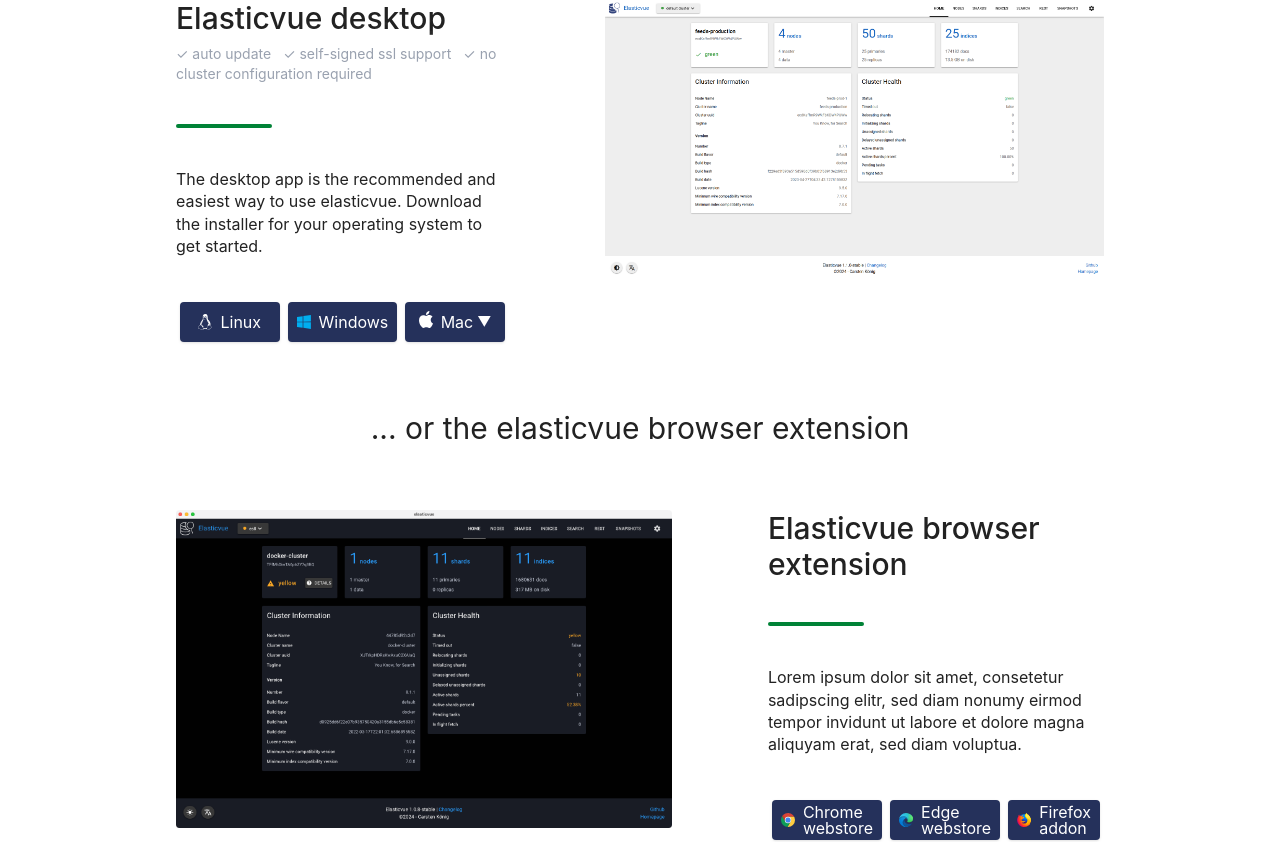
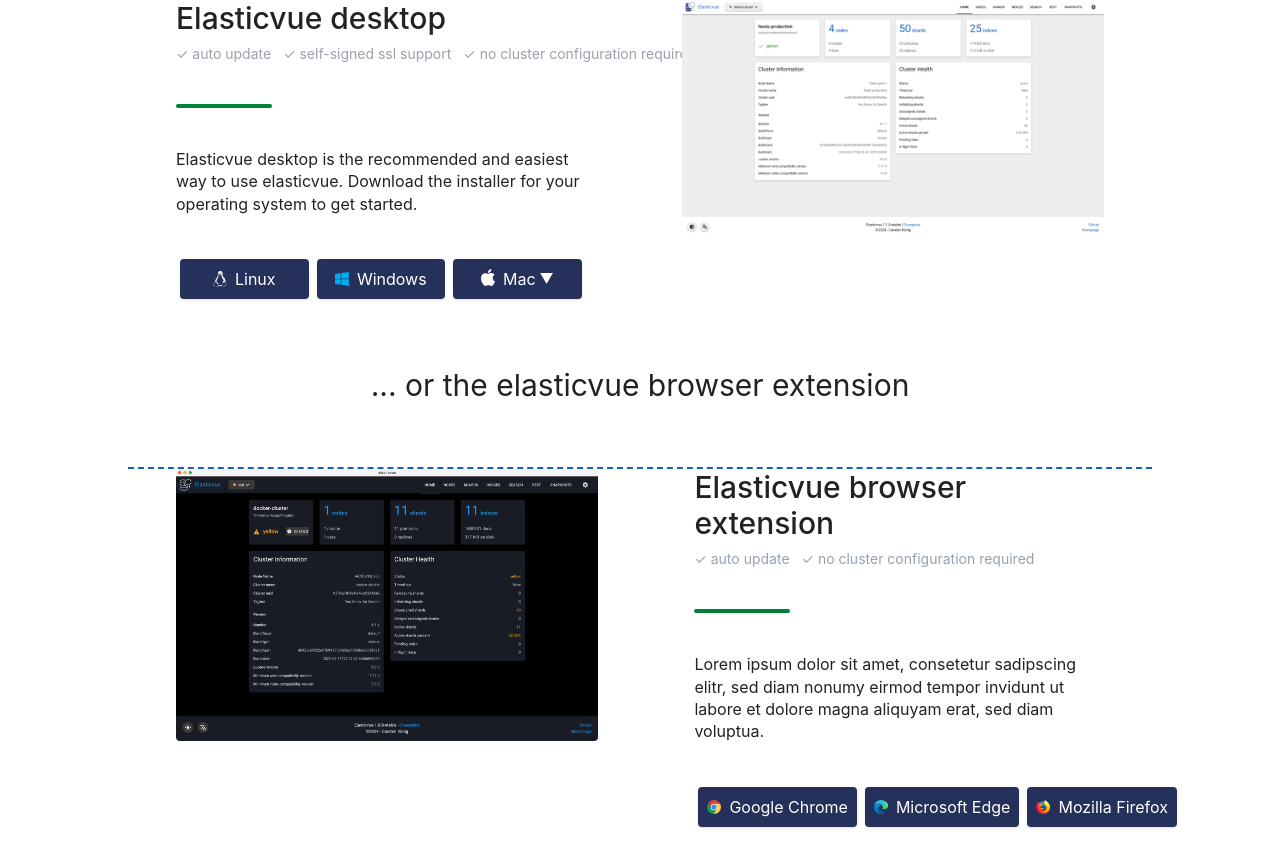
Before and after one commit to cars10/elasticvue_com-react, a Next.js app: page / in a window 1280 px wide. Shown: the part 928-1770 px from the top of the page. Built offline with nearby package versions, Linux system fonts and the light colour scheme.

Commit message:
ui fixes

```diff
--- a/src/app/page.tsx
+++ b/src/app/page.tsx
@@ -32,7 +32,7 @@
 
         <div className="z-10">
           <div className="max-w-[50%] mx-auto text-center mb-5">
-            <a href="#download" className="hover:bg-white hover:text-primary rounded-xl pl-4 pr-2 py-2">Download <span className="text-4xl ">&#8964;</span></a>
+            <a href="#download" className="hover:bg-white hover:text-primary rounded-xl pl-4 pr-2 py-2">Get elasticvue <span className="text-4xl ">&#8964;</span></a>
           </div>
 
           <Image
@@ -83,6 +83,8 @@
           <h2 className="my-6 text-center text-xl lg:text-3xl lg:my-16">
             ... or the elasticvue browser extension
           </h2>
+
+          <div className="wavy-line"></div>
 
           <BrowserExtensions />
 
--- a/src/components/pages/home/BrowserExtensions.tsx
+++ b/src/components/pages/home/BrowserExtensions.tsx
@@ -7,20 +7,24 @@
 
 export default function BrowserExtensions() {
   const description = 'Lorem ipsum dolor sit amet, consetetur sadipscing elitr, sed diam nonumy eirmod tempor invidunt ut labore et dolore magna aliquyam erat, sed diam voluptua.'
+  const capabilities = [
+    'auto update',
+    'no cluster configuration required'
+  ]
 
   return (
-    <HomeWrapper title="Elasticvue browser extension" description={description} image={Desktop} reverse>
+    <HomeWrapper title="Elasticvue browser extension" description={description} capabilities={capabilities} image={Desktop} reverse>
       <Button
         image={ChromeIcon}
-        link={{ href: 'https://chrome.google.com/webstore/detail/elasticvue/hkedbapjpblbodpgbajblpnlpenaebaa', text: 'Chrome webstore' }}
+        link={{ href: 'https://chrome.google.com/webstore/detail/elasticvue/hkedbapjpblbodpgbajblpnlpenaebaa', text: 'Google Chrome' }}
         center />
       <Button
         image={EdgeIcon}
-        link={{ href: 'https://microsoftedge.microsoft.com/addons/detail/geifniocjfnfilcbeloeidajlfmhdlgo', text: 'Edge webstore' }}
+        link={{ href: 'https://microsoftedge.microsoft.com/addons/detail/geifniocjfnfilcbeloeidajlfmhdlgo', text: 'Microsoft Edge' }}
         center />
       <Button
         image={FirefoxIcon}
-        link={{ href: 'https://addons.mozilla.org/en-US/firefox/addon/elasticvue/', text: 'Firefox addon' }}
+        link={{ href: 'https://addons.mozilla.org/en-US/firefox/addon/elasticvue/', text: 'Mozilla Firefox' }}
         center />
     </HomeWrapper>
   )
--- a/src/components/pages/home/DesktopApp.tsx
+++ b/src/components/pages/home/DesktopApp.tsx
@@ -4,7 +4,7 @@
 import HomeWrapper from './HomeWrapper'
 
 export default function DesktopApp() {
-  const description = 'The desktop app is the recommended and easiest way to use elasticvue. Download the installer for your operating system to get started.'
+  const description = 'Elasticvue desktop is the recommended and easiest way to use elasticvue. Download the installer for your operating system to get started.'
   const capabilities = [
     'auto update',
     'self-signed ssl support',
--- a/src/components/pages/home/HomeWrapper.tsx
+++ b/src/components/pages/home/HomeWrapper.tsx
@@ -22,7 +22,7 @@
             {capabilities &&
               <div className="text-gray-400 text-sm">
                 {capabilities.map(capability =>
-                  <span className="mr-3" key={capability}>✓ {capability}</span>
+                  <span className="mr-3 text-nowrap" key={capability}>✓ {capability}</span>
                 )}
               </div>
             }
@@ -43,6 +43,7 @@
           <Image
             alt="Screenshot"
             src={image}
+            className="rounded-sm"
             sizes="(min-width: 1200px) 80vw, 100vw"
             quality={100}
           />
--- a/src/components/shared/Button/Button.tsx
+++ b/src/components/shared/Button/Button.tsx
@@ -13,7 +13,7 @@
     <>
       <ButtonWrapper full={full}>
         <a
-          className={`${center ? 'justify-center' : ''} rounded-sm bg-primary px-4 py-2 text-white shadow-sm visited:text-white hover:bg-primary-light dark:bg-primary-intense h-10 flex items-center`}
+          className={`${center ? 'justify-center' : ''} text-nowrap rounded-sm bg-primary px-4 py-2 text-white shadow-sm visited:text-white hover:bg-primary-light dark:bg-primary-intense h-10 flex items-center`}
           href={link.href}
           rel="noopener"
           target="_blank"
--- a/src/components/shared/Button/DropdownButton.tsx
+++ b/src/components/shared/Button/DropdownButton.tsx
@@ -31,7 +31,7 @@
       <>
         <button
           onClick={toggle}
-          className={`rounded-t ${!open ? 'rounded-b' : ''} ${full ? 'w-full' : ''} ${center ? 'justify-center' : ''} bg-primary px-3 py-2 text-white shadow-sm hover:bg-primary-light dark:bg-primary-intense h-10 flex items-center`}
+          className={`rounded-t ${!open ? 'rounded-b' : ''} ${full ? 'w-full' : ''} ${center ? 'justify-center' : ''} cursor-pointer bg-primary px-3 py-2 text-white shadow-sm hover:bg-primary-light dark:bg-primary-intense h-10 flex items-center`}
           role="button"
           rel="noopener"
         >
--- a/src/styles/globals.css
+++ b/src/styles/globals.css
@@ -65,3 +65,7 @@
 .linkUnderlineHover.active:after {
   width: 100%;
 }
+
+.wavy-line {
+  border-bottom: 2px dashed var(--color-primary-intense)
+}
```
